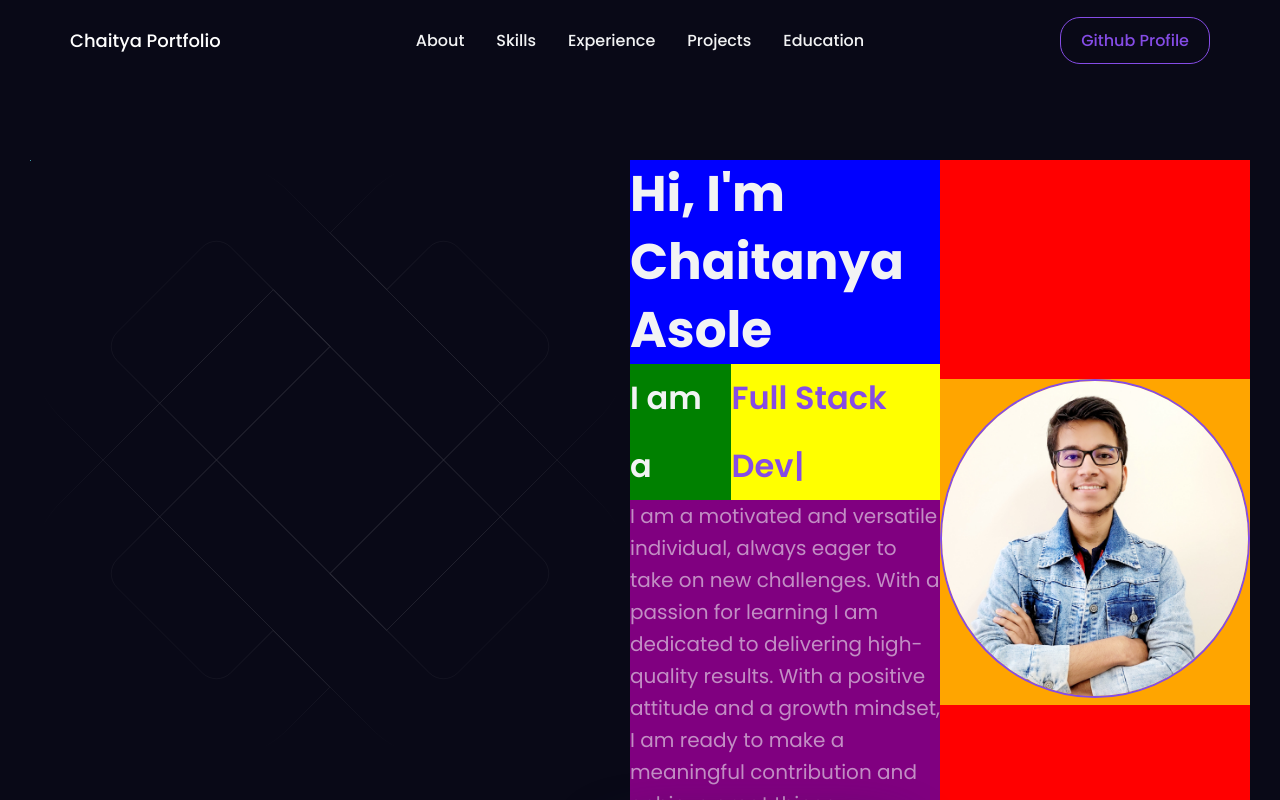
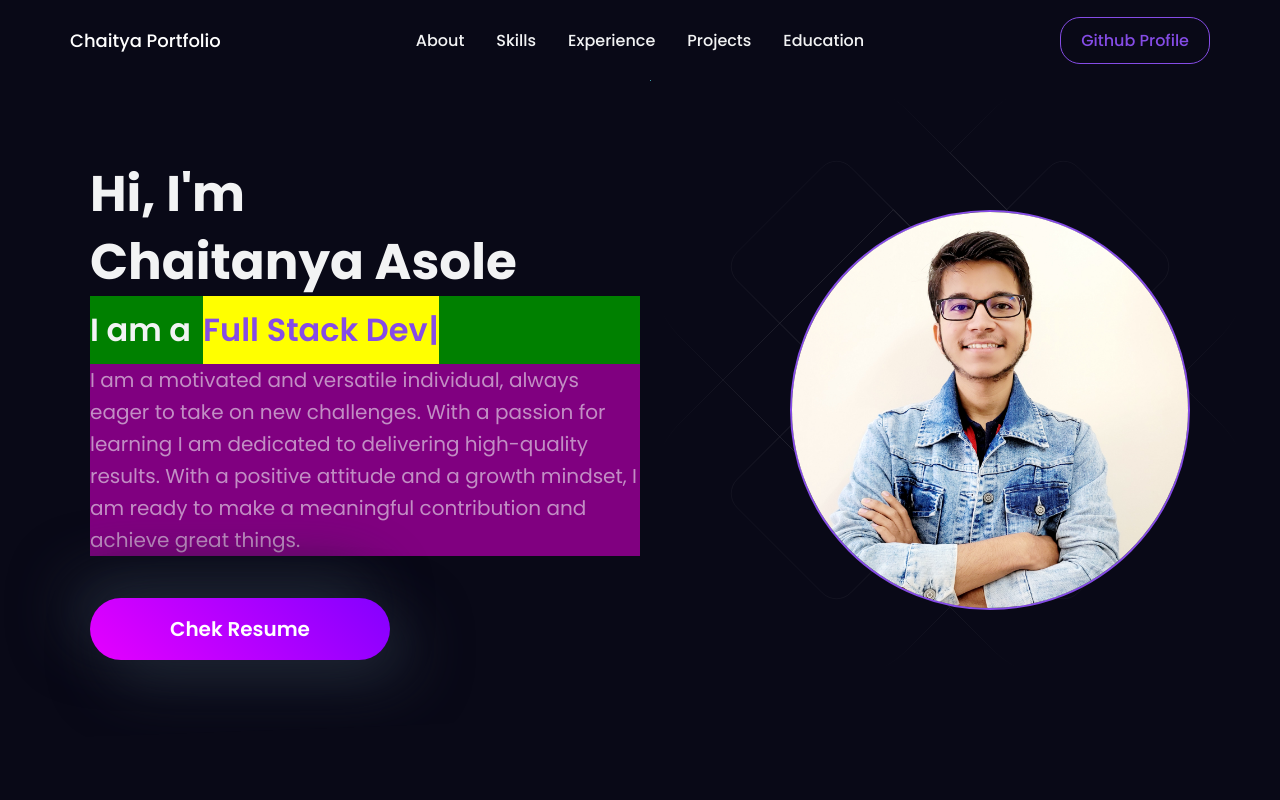
Before and after one commit to Chaitya-007/Portfolio-website-sectional, a React (Create React App) app in the folder 3d-portfolio-website/: page / in a window 1280 px wide. Built offline with nearby package versions, Linux system fonts and the light colour scheme.

Commit message:
Added HeeroBgAnimation

```diff
--- a/3d-portfolio-website/src/components/sections/Hero.jsx
+++ b/3d-portfolio-website/src/components/sections/Hero.jsx
@@ -24,7 +24,7 @@ const HeroContainer = styled.div`
 `;
 
 const HeroInnerContainer = styled.div`
-  background-color: red;
+  // background-color: red;
   position: relative;
   display: flex;
   justify-content: space-between;
@@ -38,7 +38,7 @@ const HeroInnerContainer = styled.div`
 `;
 
 const HeroLeftContainer = styled.div`
-  background-color: blue;
+  // background-color: blue;
   width: 100%;
   order: 1;
 
@@ -53,10 +53,11 @@ const HeroLeftContainer = styled.div`
 `;
 
 const HeroRightContainer = styled.div`
-  background-color: orange;
+  // background-color: orange;
   width: 100%;
   order: 2;
-
+  display: flex;
+  justify-content: end;
   @media (max-width: 960px) {
     order: 1;
     display: flex;
@@ -193,7 +194,30 @@ const Img = styled.img`
   }
 `;
 
-const HeroBg = styled.div``;
+const HeroBg = styled.div`
+  position: absolute;
+  display: flex;
+  justify-content: end;
+  top: 0;
+  right: 0;
+  bottom: 0;
+  left: 0;
+  width: 100%;
+  height: 100%;
+  max-width: 1360px;
+  overflow: hidden;
+  padding: 0 30px;
+
+  top: 50%;
+  left: 50%;
+  -webkit-transform: translateX(-50%) translateY(-50%);
+  transform: translateX(-50%) translateY(-50%);
+
+  @media (max-width: 960px) {
+    justify-content: center;
+    padding: 0 0px;
+  }
+`;
 
 const Hero = () => {
   return (
```
